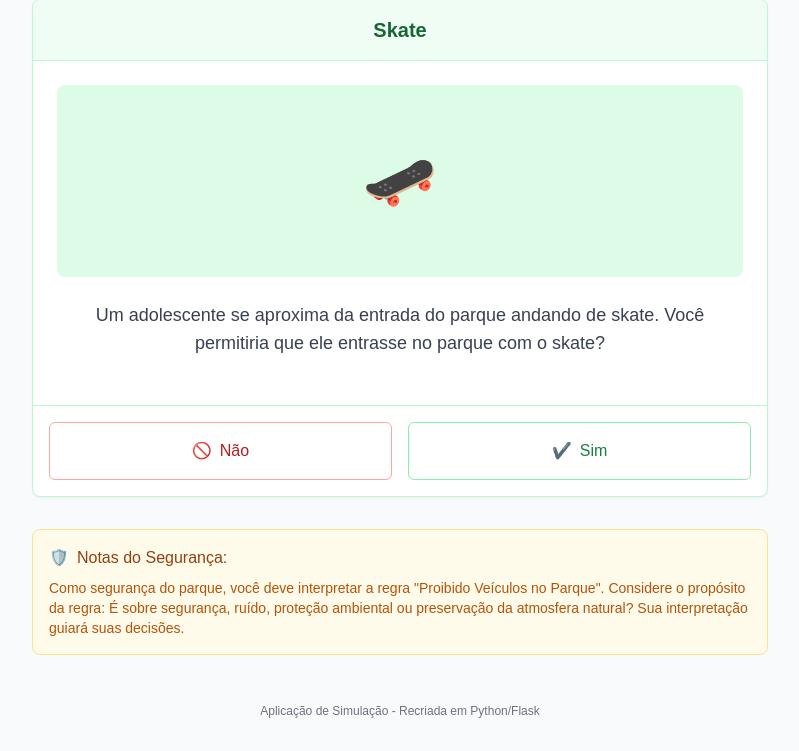
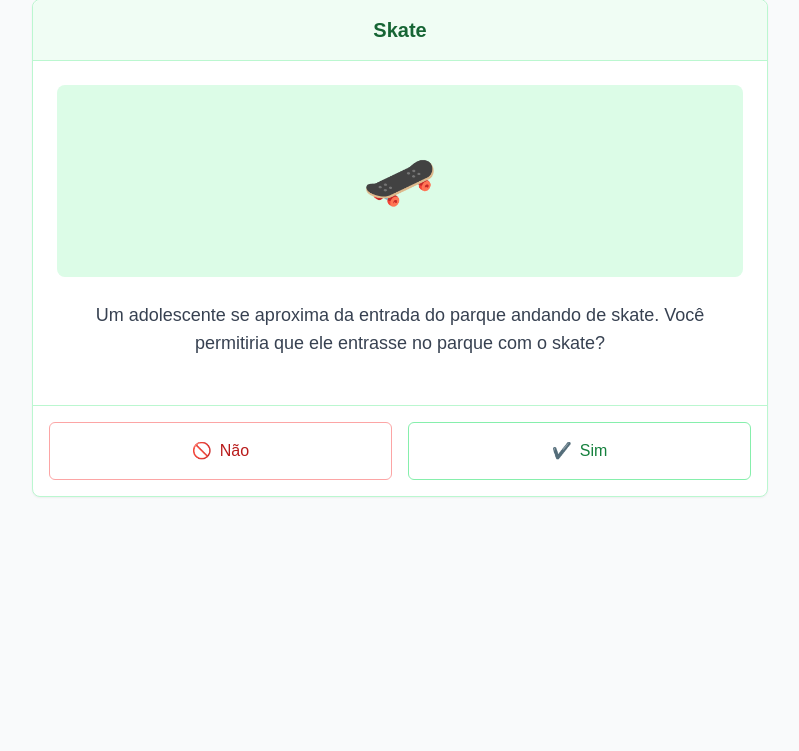
Before and after one commit to bdcdo/park-security-flask, a Flask app: page / in a window 1280 px wide. Shown: the part 267-1018 px from the top of the page, without its empty margins (240-1039 px from the left). After the commit the page ends 764 px from the top, so only its background shows below. Run offline with Flask 2, Linux system fonts and the light colour scheme; some libraries are stand-ins or nearby versions.

Commit message:
retirei elementos indesejados

```diff
--- a/app.py
+++ b/app.py
@@ -4,7 +4,7 @@ Aplicação Flask principal para o simulador Park Security.
 """
 
 import os
-from typing import Dict, Optional
+from typing import Optional # Revisar
 
 from flask import (Flask, jsonify, redirect, render_template, request,
                    session, url_for)
@@ -18,6 +18,7 @@ app = Flask(__name__)
 # Configura uma chave secreta para gerenciar sessões de forma segura.
 # É crucial trocar esta chave por um valor seguro em produção!
 # Você pode gerar uma usando: python -c 'import os; print(os.urandom(24))'
+
 app.config["SECRET_KEY"] = os.environ.get("FLASK_SECRET_KEY", "uma-chave-secreta-padrao-insegura")
 
 # Define o número total de cenários
@@ -38,7 +39,7 @@ def index() -> str:
         session["decisions"] = {}
 
     current_index: int = session["current_index"]
-    decisions: Dict[int, bool] = session["decisions"]
+    decisions: dict[int, bool] = session["decisions"]
 
     # Verifica se todos os cenários foram concluídos
     if current_index >= TOTAL_SCENARIOS:
--- a/templates/layout.html
+++ b/templates/layout.html
@@ -60,10 +60,6 @@
             {% endblock %}
         </main>
 
-        <!-- Rodapé (opcional) -->
-        <footer class="mt-12 text-center text-xs text-gray-500">
-            Aplicação de Simulação - Recriada em Python/Flask
-        </footer>
     </div>
 
     {# Carrega o manipulador de cenário JavaScript externamente #}
--- a/templates/scenario.html
+++ b/templates/scenario.html
@@ -56,20 +56,6 @@
         </div>
     </div>
 
-    {# Notas do Segurança #}
-    <div class="bg-amber-50 dark:bg-amber-950/30 p-4 rounded-lg border border-amber-200 dark:border-amber-800">
-        <h3 class="font-medium mb-2 flex items-center text-amber-800 dark:text-amber-200">
-            {# Ícone Shield (pode ser SVG ou texto) #}
-            <span class="mr-2">🛡️</span>
-            Notas do Segurança:
-        </h3>
-        <p class="text-sm text-amber-700 dark:text-amber-300">
-            Como segurança do parque, você deve interpretar a regra "Proibido Veículos no Parque". Considere
-            o propósito da regra: É sobre segurança, ruído, proteção ambiental ou preservação da atmosfera natural?
-            Sua interpretação guiará suas decisões.
-        </p>
-    </div>
-
     {# Script para definir a URL da API para o JS externo #}
     <script>
       // Passa a URL da API para o JavaScript externo
```
Also changed, not shown: templates/summary.html (+0 -10 lines).
